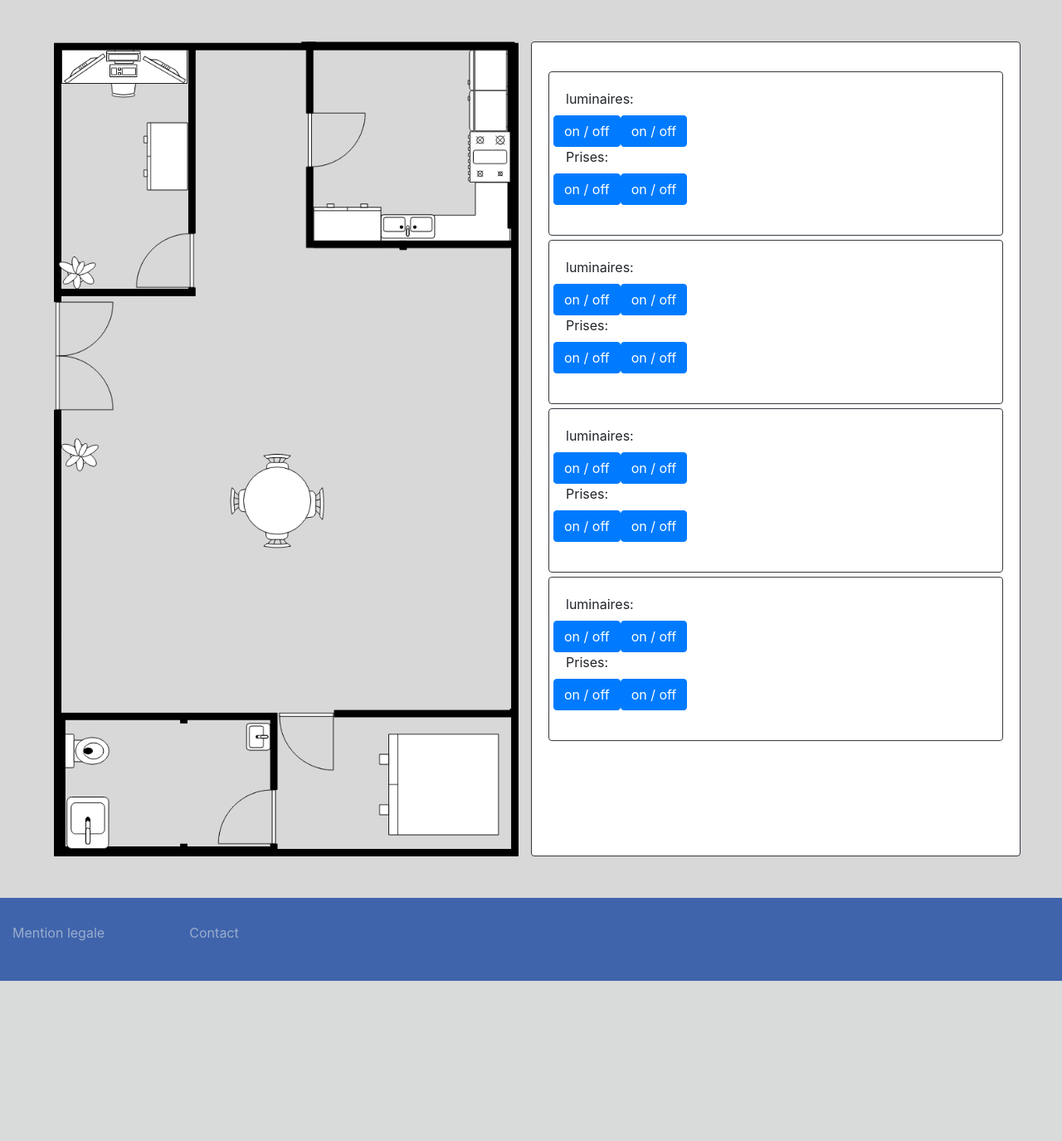
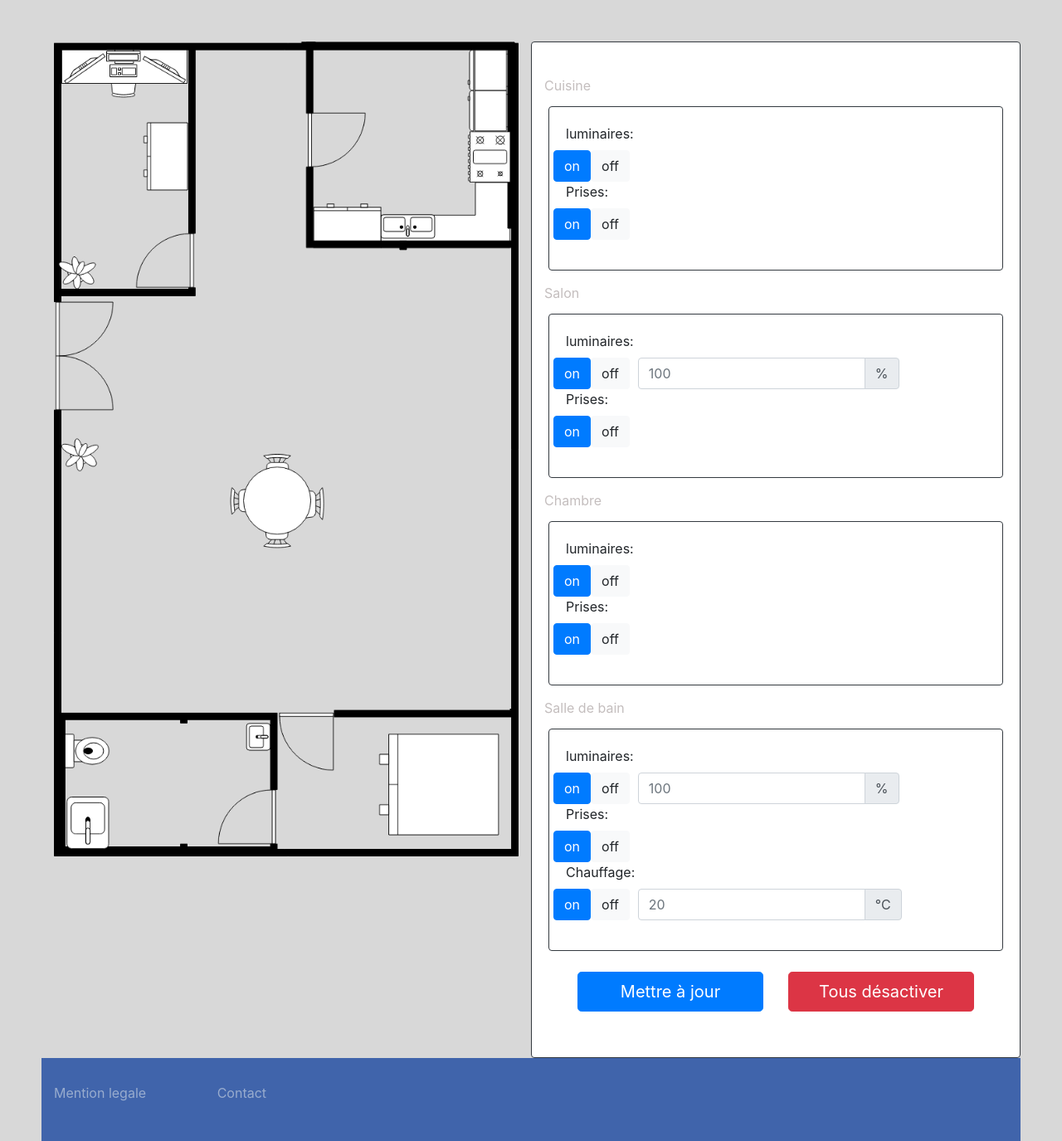
Before and after one commit to ledoux38/P13-Pydomus, a Django app: page / in a window 1280 px wide. Shown: the part 56-1431 px from the top of the page at 83% size. Before the commit the page ends 1238 px from the top, so only its background shows below. Run offline with Django 3.2, Linux system fonts and the light colour scheme; some libraries are stand-ins or nearby versions.

Commit message:
modification of the index page for a more stable version corresponding to the specifications.

```diff
--- a/domus/static/domus/css/creative.css
+++ b/domus/static/domus/css/creative.css
@@ -100,6 +100,12 @@ html, body
 
 
 
+.parameters > div > form > .label-group
+{
+  margin-top: 10px;
+  color: #c4bebe;
+}
+
 .parameters
 {
   /* background-color: white; */
@@ -127,6 +133,14 @@ html, body
   border-radius: 10px;
   padding: 20px;
   border-color: black;
+}
+
+
+
+
+.input-group
+{
+  margin-left: 10px;
 }
 
 
--- a/domus/templates/domus/index.html
+++ b/domus/templates/domus/index.html
@@ -21,69 +21,110 @@
     <div class="col-sm-6 parameters border border-dark rounded">
       <div class="row">
         <form class="form-horizontal">
-
+          <!-- Cuisine -->
+          <label for="text" class="control-label label-group">Cuisine</label>
           <div class="row cuisine border border-dark rounded">
             <div class="form-group">
               <label for="text" class="control-label">luminaires:</label>
               <div class="row">
-                <button type="button" class="btn btn-primary">on / off</button>
-                <button type="button" class="btn btn-primary">on / off</button>
+                <button type="button" class="btn btn-primary">on</button>
+                <button type="button" class="btn btn-light">off</button>
               </div>
               <label for="text" class="control-label">Prises:</label>
               <div class="row">
-                <button type="button" class="btn btn-primary">on / off</button>
-                <button type="button" class="btn btn-primary">on / off</button>
+                <button type="button" class="btn btn-primary">on</button>
+                <button type="button" class="btn btn-light">off</button>
               </div>
             </div>
           </div>
 
+          <!-- Salon -->
+          <label for="text" class="control-label label-group">Salon</label>
           <div class="row salon border border-dark rounded">
             <div class="form-group">
+
               <label for="text" class="control-label">luminaires:</label>
-              <div class="row">
-                <button type="button" class="btn btn-primary">on / off</button>
-                <button type="button" class="btn btn-primary">on / off</button>
+              <div class="row form-inline">
+                <button type="button" class="btn btn-primary">on</button>
+                <button type="button" class="btn btn-light">off</button>
+                <div class="input-group">
+                  <input type="text" class="form-control" placeholder="100" aria-label="percentage" aria-describedby="basic-addon2">
+                  <div class="input-group-append">
+                    <span class="input-group-text" id="basic-addon2">%</span>
+                  </div>
+                </div>
               </div>
+
               <label for="text" class="control-label">Prises:</label>
               <div class="row">
-                <button type="button" class="btn btn-primary">on / off</button>
-                <button type="button" class="btn btn-primary">on / off</button>
+                <button type="button" class="btn btn-primary">on</button>
+                <button type="button" class="btn btn-light">off</button>
               </div>
             </div>
           </div>
 
+          <!-- Chambre -->
+          <label for="text" class="control-label label-group">Chambre</label>
           <div class="row chambre border border-dark rounded">
             <div class="form-group">
               <label for="text" class="control-label">luminaires:</label>
               <div class="row">
-                <button type="button" class="btn btn-primary">on / off</button>
-                <button type="button" class="btn btn-primary">on / off</button>
+                <button type="button" class="btn btn-primary">on</button>
+                <button type="button" class="btn btn-light">off</button>
               </div>
               <label for="text" class="control-label">Prises:</label>
               <div class="row">
-                <button type="button" class="btn btn-primary">on / off</button>
-                <button type="button" class="btn btn-primary">on / off</button>
+                <button type="button" class="btn btn-primary">on</button>
+                <button type="button" class="btn btn-light">off</button>
               </div>
             </div>
           </div>
 
+          <!-- Salle de bain -->
+          <label for="text" class="control-label label-group">Salle de bain</label>
           <div class="row sdb border border-dark rounded">
             <div class="form-group">
               <label for="text" class="control-label">luminaires:</label>
-              <div class="row">
-                <button type="button" class="btn btn-primary">on / off</button>
-                <button type="button" class="btn btn-primary">on / off</button>
+              <div class="row form-inline">
+                <button type="button" class="btn btn-primary">on</button>
+                <button type="button" class="btn btn-light">off</button>
+                <div class="input-group">
+                  <input type="text" class="form-control" placeholder="100" aria-label="percentage" aria-describedby="basic-addon2">
+                  <div class="input-group-append">
+                    <span class="input-group-text" id="basic-addon2">%</span>
+                  </div>
               </div>
-              <label for="text" class="control-label">Prises:</label>
-              <div class="row">
-                <button type="button" class="btn btn-primary">on / off</button>
-                <button type="button" class="btn btn-primary">on / off</button>
+            </div>
+
+            <label for="text" class="control-label">Prises:</label>
+            <div class="row">
+              <button type="button" class="btn btn-primary">on</button>
+              <button type="button" class="btn btn-light">off</button>
+            </div>
+
+            <label for="text" class="control-label">Chauffage:</label>
+            <div class="row form-inline">
+              <button type="button" class="btn btn-primary">on</button>
+              <button type="button" class="btn btn-light">off</button>
+                <div class="input-group">
+                  <input type="text" class="form-control" placeholder="20" aria-label="percentage" aria-describedby="basic-addon2">
+                  <div class="input-group-append">
+                    <span class="input-group-text" id="basic-addon2">°C</span>
+                  </div>
               </div>
             </div>
           </div>
+      </div>
+          <div class="row index-exec-group">
+            <div class="col">
+              <button type="button" class="btn btn-primary btn-lg btn-block">Mettre à jour</button>
+            </div>
+            <div class="col">
+              <button type="button" class="btn btn-danger btn-lg btn-lg btn-block">Tous désactiver</button>
+            </div>
+          </div>
+        </form>
 
-        </form>
-      </div>
     </div>
   </div>
 
```
